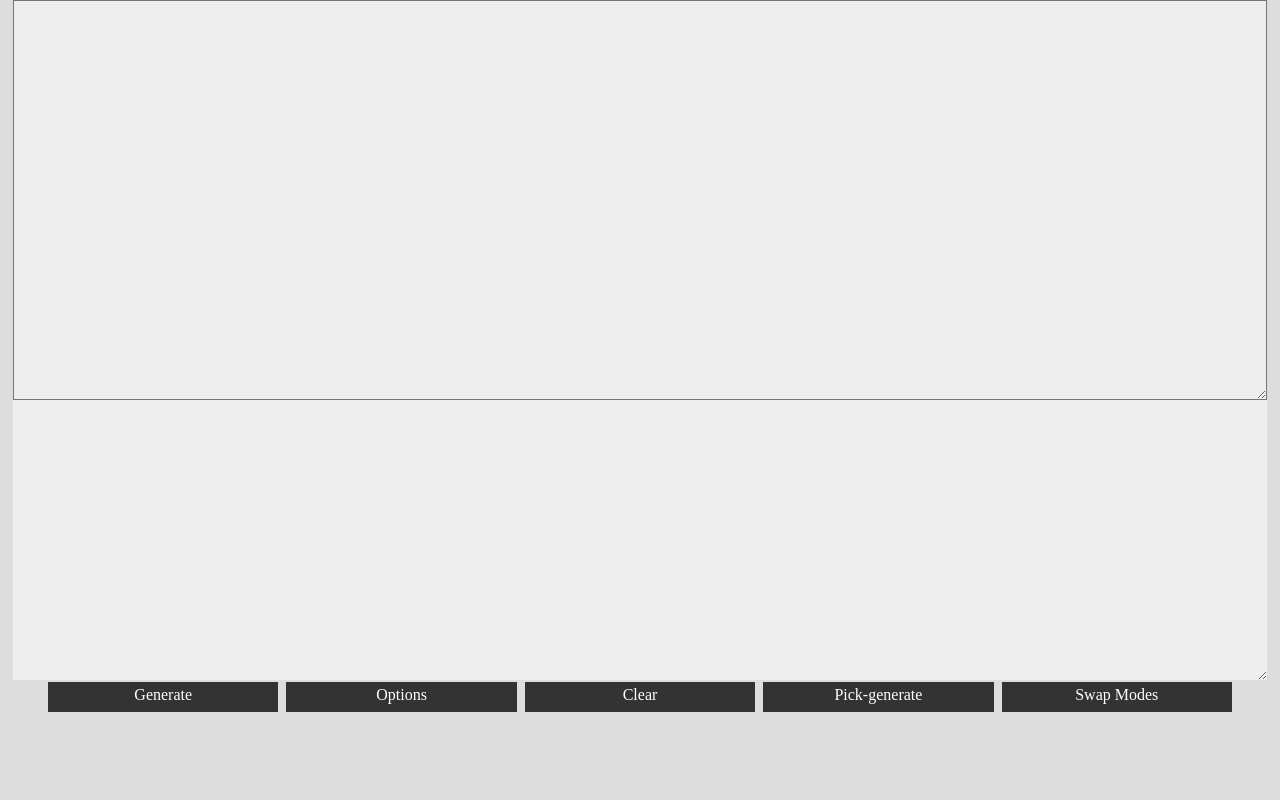
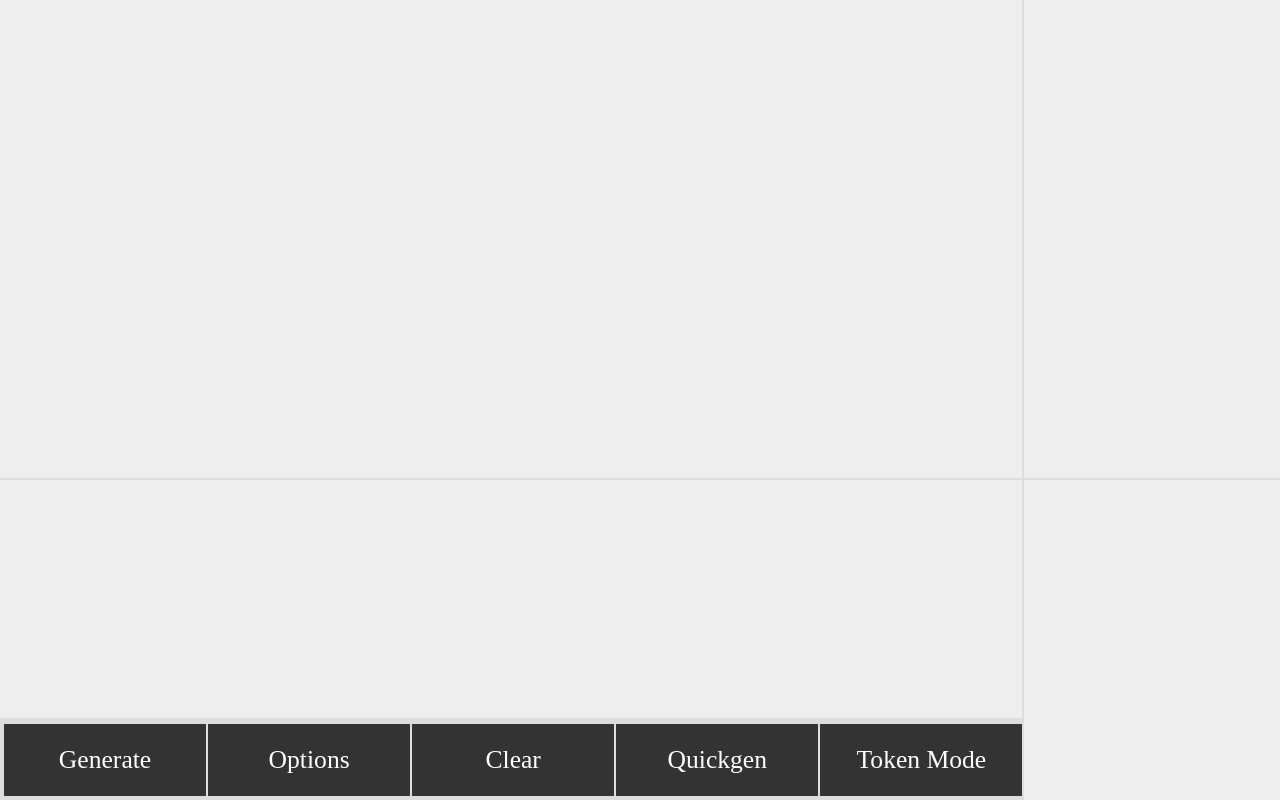
Before and after one commit to mimicos/mimitext, a Flask app: page / in a window 1280 px wide. Run offline with Flask 2, Linux system fonts and the light colour scheme; parts of the project's set-up code (start-up, migrations or seed data) failed here and were passed over.

Commit message:
UI overhaul

```diff
--- a/static/index.css
+++ b/static/index.css
@@ -10,62 +10,46 @@ html, body {
 	max-width: 100%;
 }
 
-* {
-	box-sizing: border-box;
-}
-
 #fullelement {
+    display: grid;
+    grid-template-columns: 80fr 20fr;
+    grid-template-rows: 60fr 30fr 10fr;
     width: 100%;
     height: 100%;
-}
-
-.textpanelwide {
-    margin: auto;
-	width: 98vw;
-	height: 50vh;
-}
-
-.textpaneltall {
-    float: left;
-	width: 80vw;
-	height: 85vh;
+    grid-gap: 2px;
 }
 
 #textPanel {
-    display: block;
-    margin: auto;
-    box-sizing: border-box;
+    font-size: 1.7vw;
+    border: none;
+    overflow: auto;
+    outline: none;
+    grid-column-start: 1;
+    grid-row-start: 1;
     background-color: #eeeeee;
-    resize: both;
-    overflow: scroll;
-    overflow-x: hidden;
+    resize: none;
+    overflow-y: auto;
 }
 
 #bottomPanel {
-    margin: auto;
-    width: 98vw;
-    height: 35vh;
-    box-sizing: border-box;
-    max-width: 100%;
-    max-height: 100%;
+    font-size: 1.5vw;
+    grid-column-start: 1;
+    grid-row-start: 2;
     background-color: #eeeeee;
-    resize: vertical;
-    overflow: scroll;
-    overflow-x: hidden;
+    overflow-y: auto;
 }
 
-#tokenpanel {
-    float: right;
-    width: 20vw;
-    height: 85vh;
-    margin: auto;
-    box-sizing: border-box;
-    max-width: 100%;
-    max-height: 100%;
+#sparePanel {
+    grid-column-start: 2;
+    grid-row-start: 2;
+    grid-row-end: 4;
     background-color: #eeeeee;
-    resize: vertical;
-    overflow: scroll;
-    overflow-x: hidden;
+}
+
+#tokenPanel {
+    grid-column-start: 2;
+    grid-row-start: 1;
+    background-color: #eeeeee;
 }
 
 .hidden {
@@ -73,9 +57,12 @@ html, body {
 }
 
 #options {
-    width: 100vw;
     height: 100vh;
     margin: 1em;
+    overflow-y: scroll;
+    font-size: 1.5vw;
+    overflow-x: scroll;
+	overflow-y: scroll;
 }
 
 .response {
@@ -102,36 +89,43 @@ html, body {
 
 
 #buttonRow {
+    grid-column-start: 1;
+    grid-row-start: 3;
 	width: 100%;
-    margin: auto;
-    display: block;
+    margin: 2px;
     text-align: center;
+    display: table;
+    vertical-align: middle;
+    border-spacing: 2px;
+}
+
+.normalbutton {
+  display: table-cell;
+  text-align: center;
+  width: 18%;
+  padding: 4px;
+  background-color: #333333;
+  color: white;
+  text-decoration: none;
+  font-size: 2vw;
+  cursor: pointer;
+  vertical-align: middle;
+
 }
 
 .fulltext {
     display: none;
 }
 
-.normalbutton {
-  margin: auto;
-  display: inline-block;
-  text-align: center;
-  width: 18%;
-  margin: 2px 2px;
-  padding: 4px;
-  min-height: 30;
-  background-color: #333333;
-  border: none;
-  color: white;
-  text-align: center;
-  text-decoration: none;
-  font-size: 16px;
-  cursor: pointer;
-}
+
 
 .activated {
     background-color: #333399;
     box-shadow: 0px 0px 4px white;
+}
+
+#tokenpanel {
+    overflow: auto;
 }
 
 #tokenPanel table {
@@ -139,10 +133,10 @@ html, body {
     table-layout: fixed;
     border: 1px solid black;
     width: 100%;
-    height: 100%;
 }
 
 #tokenPanel td, th {
+    font-size: 1.5vw;
     border: 1px solid black;
     cursor: pointer;
     text-align: center;
@@ -151,7 +145,6 @@ html, body {
 #tokenPanel tr td {
     max-width: 0;
     height: 1em;
-    position: relative;
     z-index: 0;
 }
 
--- a/static/index.js
+++ b/static/index.js
@@ -174,8 +174,8 @@ function createTokens(jsonData) {
 }
 
 function toggleOptions() {
-    var e = document.getElementById("options");
-    e.classList.toggle("hidden");
+    document.getElementById("options").classList.toggle("hidden");
+    document.getElementById("fullelement").classList.toggle("hidden");
 }
 
 function isPickgenOn() {
@@ -189,13 +189,13 @@ function pickgenToggle() {
 }
 
 function swapGenerateToTokens() {
-    var bp = document.getElementById("bottomPanel");
-    bp.classList.toggle("hidden")
-    var tp = document.getElementById("tokenPanel");
-    tp.classList.toggle("hidden")
-    var textp = document.getElementById("textPanel");
-    textp.classList.toggle("textpanelwide");
-    textp.classList.toggle("textpaneltall");
+    //var bp = document.getElementById("bottomPanel");
+    //bp.classList.toggle("hidden")
+    //var tp = document.getElementById("tokenPanel");
+    //tp.classList.toggle("hidden")
+    //var textp = document.getElementById("textPanel");
+    //textp.classList.toggle("textpanelwide");
+    //textp.classList.toggle("textpaneltall");
     document.getElementById("swapmodeButton").classList.toggle("activated");
     tokenmode = !tokenmode;
 }
--- a/templates/index.html
+++ b/templates/index.html
@@ -1,6 +1,6 @@
 <html lang="en">
   <head>
-    <title>Name</title>
+    <title>Mimitext</title>
     <meta charset="utf-8">
     <meta name="viewport" content="width=width, initial-scale=1">
     <script type="text/javascript" src="./index.js" charset="utf-8"> </script>
@@ -10,7 +10,6 @@
   </head>
 
   <body>
-    <div id="fullelement">
     <div id="options" class="hidden">
       <div id="exitOptionsButton" class="normalbutton">Exit Options</div><br><br>
       <div>Generation options. Passed to the model each time responses are requested.</div><br>
@@ -39,19 +38,19 @@
 	<label for="num_beams">num_beams: for Beam Search (1=disabled)</label><br>
 	<input type="number" id="num_beams" name="num_beams" step=1 value=1><br>
     </div>
-
-
-      <textarea id="textPanel" class="textpanelwide"></textarea>
-      <div id="tokenPanel" class="hidden"></div>
+    <div id="fullelement">
+      <textarea id="textPanel"></textarea>
+      <div id="tokenPanel"></div>
       <div id="bottomPanel"></div>
+      <div id="sparePanel"></div>
 
 
       <div id="buttonRow">
 	<div id="genButton" class="normalbutton">Generate</div>
 	<div id="optionsButton" class="normalbutton">Options</div>
 	<div id="clearButton" class="normalbutton">Clear</div>
-	<div id="pickgenButton" class="normalbutton">Pick-generate</div>
-	<div id="swapmodeButton" class="normalbutton">Swap Modes</div>
+	<div id="pickgenButton" class="normalbutton">Quickgen</div>
+	<div id="swapmodeButton" class="normalbutton">Token Mode</div>
       </div>
     </div>
   </body>
```
Lines whose indentation alone changed are shown as unchanged.
